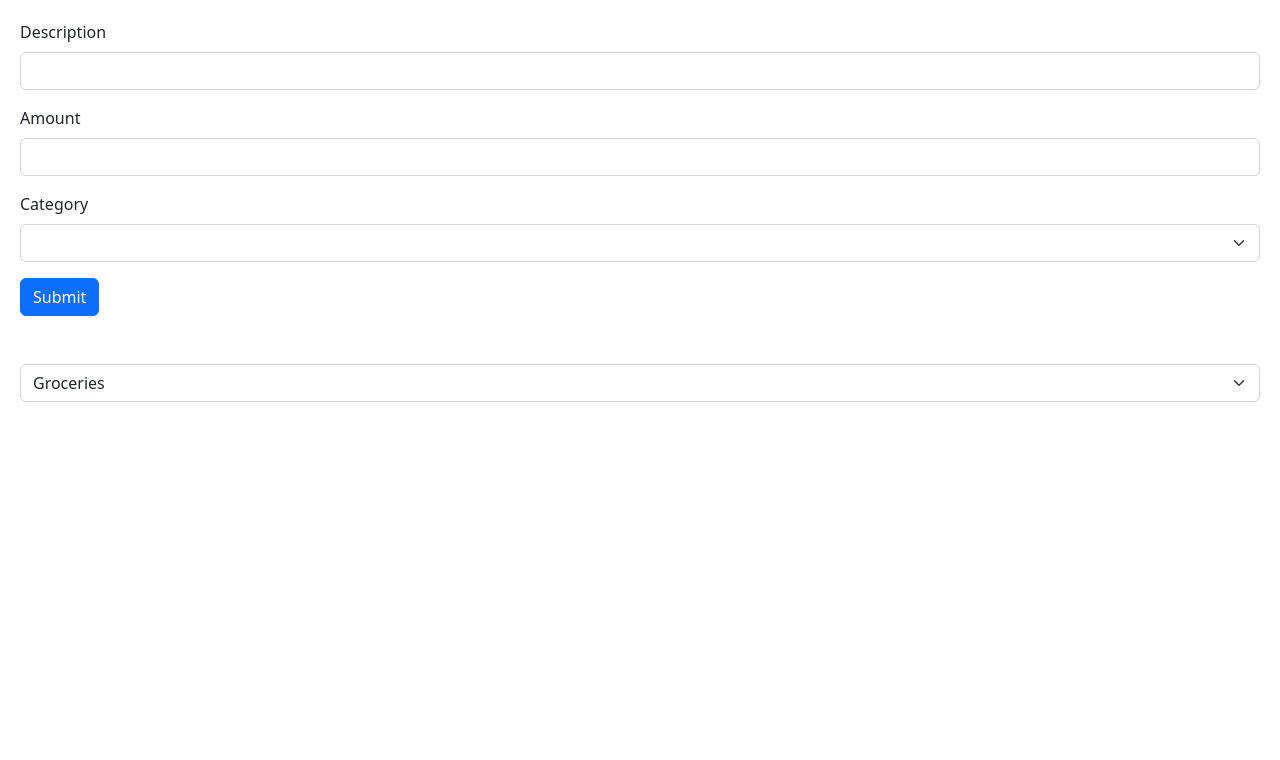
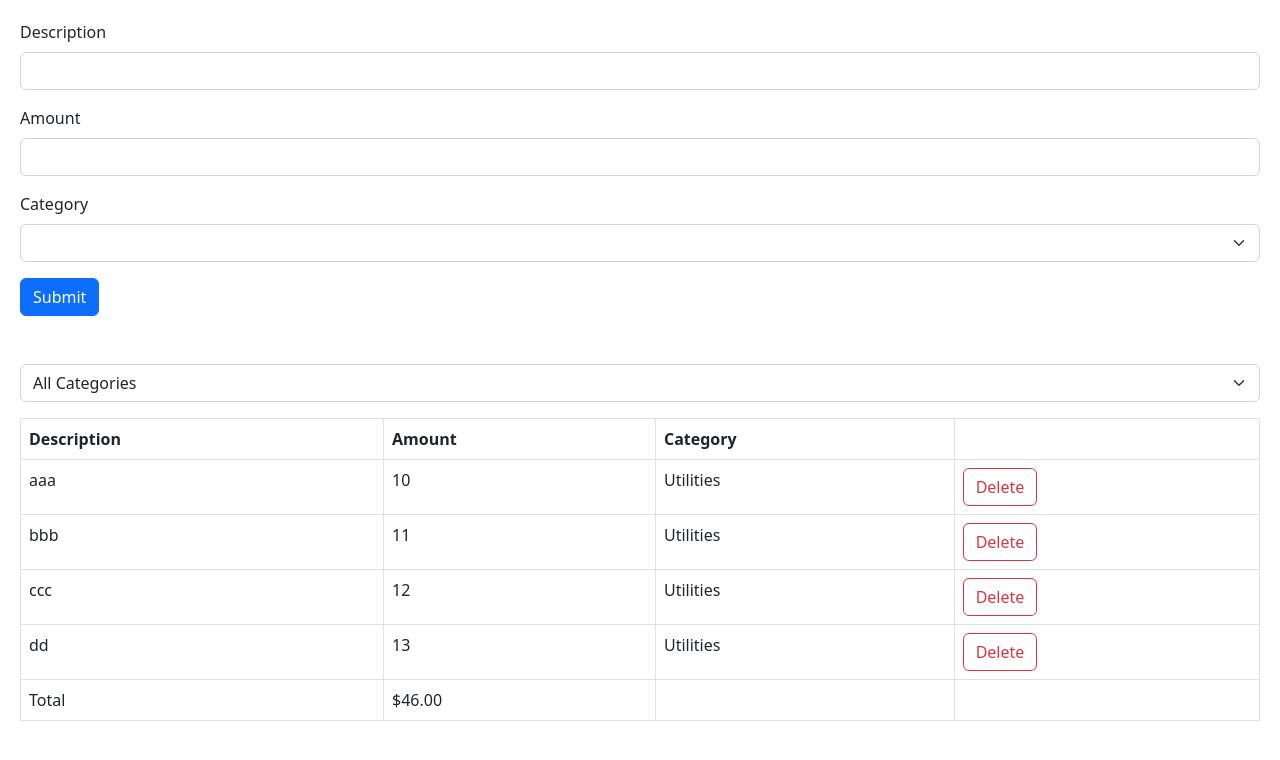
Before and after one commit to KundanBhagat0204/React-App-, a React (Vite) app in the folder react_second/: page / in a window 1280 px wide. Shown: the top 760 px of the page. Built offline with nearby package versions, Linux system fonts and the light colour scheme.

Commit message:
Integrating with React Hook Form and Zod

```diff
--- a/react_second/src/App.tsx
+++ b/react_second/src/App.tsx
@@ -1,5 +1,5 @@
 // import ListGroup from "./Components/ListGroup";
-import { useState } from "react";
+// import { useState } from "react";
 import "./App.css";
 
 // function App() {
@@ -278,14 +278,13 @@
 // }
 
 // export default App;
+import { useState } from "react";
 import ExpenseList from "./Expense-Tracker/Component/ExpenseList";
 import ExpenseFilter from "./Expense-Tracker/Component/ExpenseFilter";
 import ExpenseForm from "./Expense-Tracker/Component/ExpenseForm";
 
-export const categories = ["Groceries", "Utilities", "Entertainment"];
-
 function App() {
-  const [selectCategory, setSelectedCategory] = useState(" ");
+  const [selectCategory, setSelectedCategory] = useState("");
   const [expenses, setExpenses] = useState([
     { id: 1, description: "aaa", amount: 10, category: "Utilities" },
     { id: 2, description: "bbb", amount: 11, category: "Utilities" },
--- a/react_second/src/Expense-Tracker/Component/ExpenseFilter.tsx
+++ b/react_second/src/Expense-Tracker/Component/ExpenseFilter.tsx
@@ -1,5 +1,4 @@
-import { categories } from "../../App";
-
+import { categories } from "../categories";
 interface Props {
   onSelectCategory: (category: string) => void;
 }
@@ -10,6 +9,7 @@
       className="form-select"
       onChange={(event) => onSelectCategory(event.target.value)}
     >
+      <option value="">All Categories</option>
       {categories.map((category) => (
         <option key={category} value={category}>
           {category}
--- a/react_second/src/Expense-Tracker/Component/ExpenseForm.tsx
+++ b/react_second/src/Expense-Tracker/Component/ExpenseForm.tsx
@@ -1,25 +1,67 @@
-import { categories } from "../../App";
+import { categories } from "../categories";
+import { z } from "zod";
+import { useForm } from "react-hook-form";
+import { zodResolver } from "@hookform/resolvers/zod";
+
+const categoryEnum = z.enum(
+  (categories.length > 0 ? categories : ["Default"]) as [string, ...string[]],
+  { errorMap: () => ({ message: "Category is required" }) }
+);
+const schema = z.object({
+  description: z
+    .string()
+    .min(3, { message: "Description Should at least 3" })
+    .max(50),
+  amount: z
+    .number({ invalid_type_error: "amount is required" })
+    .min(0.01)
+    .max(100_000),
+  category: categoryEnum,
+});
+
+type ExpenseFormData = z.infer<typeof schema>;
 
 const ExpenseForm = () => {
+  const {
+    register,
+    handleSubmit,
+    formState: { errors },
+  } = useForm<ExpenseFormData>({ resolver: zodResolver(schema) });
   return (
-    <form>
+    <form onSubmit={handleSubmit((data) => console.log(data))}>
       <div className="mb-3">
         <label htmlFor="description" className="form-label">
           Description
         </label>
-        <input id="description" type="text" className="form-control" />
+        <input
+          {...register("description")}
+          id="description"
+          type="text"
+          className="form-control"
+        />
+        {errors.description && (
+          <p className="text-danger">{errors.description.message}</p>
+        )}
       </div>
       <div className="mb-3">
         <label htmlFor="amount" className="form-label">
           Amount
         </label>
-        <input id="amount" type="number" className="form-control" />
+        <input
+          {...register("amount", { valueAsNumber: true })}
+          id="amount"
+          type="number"
+          className="form-control"
+        />
+        {errors.amount && (
+          <p className="text-danger">{errors.amount.message}</p>
+        )}
       </div>
       <div className="mb-3">
         <label htmlFor="category" className="form-label">
           Category
         </label>
-        <select id="category" className="form-select">
+        <select {...register("category")} id="category" className="form-select">
           <option value=""></option>
           {categories.map((category) => (
             <option key={category} value={category}>
@@ -27,6 +69,9 @@
             </option>
           ))}{" "}
         </select>
+        {errors.category && (
+          <p className="text-danger">{errors.category.message}</p>
+        )}
       </div>
       <button className="btn btn-primary">Submit</button>
     </form>
--- a/react_second/src/Expense-Tracker/Component/ExpenseList.tsx
+++ b/react_second/src/Expense-Tracker/Component/ExpenseList.tsx
@@ -2,7 +2,7 @@
   id: number;
   description: string;
   amount: number;
-  category: string;
+  category?: string;
 }
 
 interface Props {
--- /dev/null
+++ b/react_second/src/Expense-Tracker/categories.tsx
@@ -0,0 +1 @@
+export const categories = ["Groceries", "Utilities", "Entertainment"];
```
Also changed, not shown: react_second/Screenshotsprogress/day 5.11 Form Validation for Expanse-Tracker.png (added), react_second/Screenshotsprogress/day 5.12 Validation.png (added).
